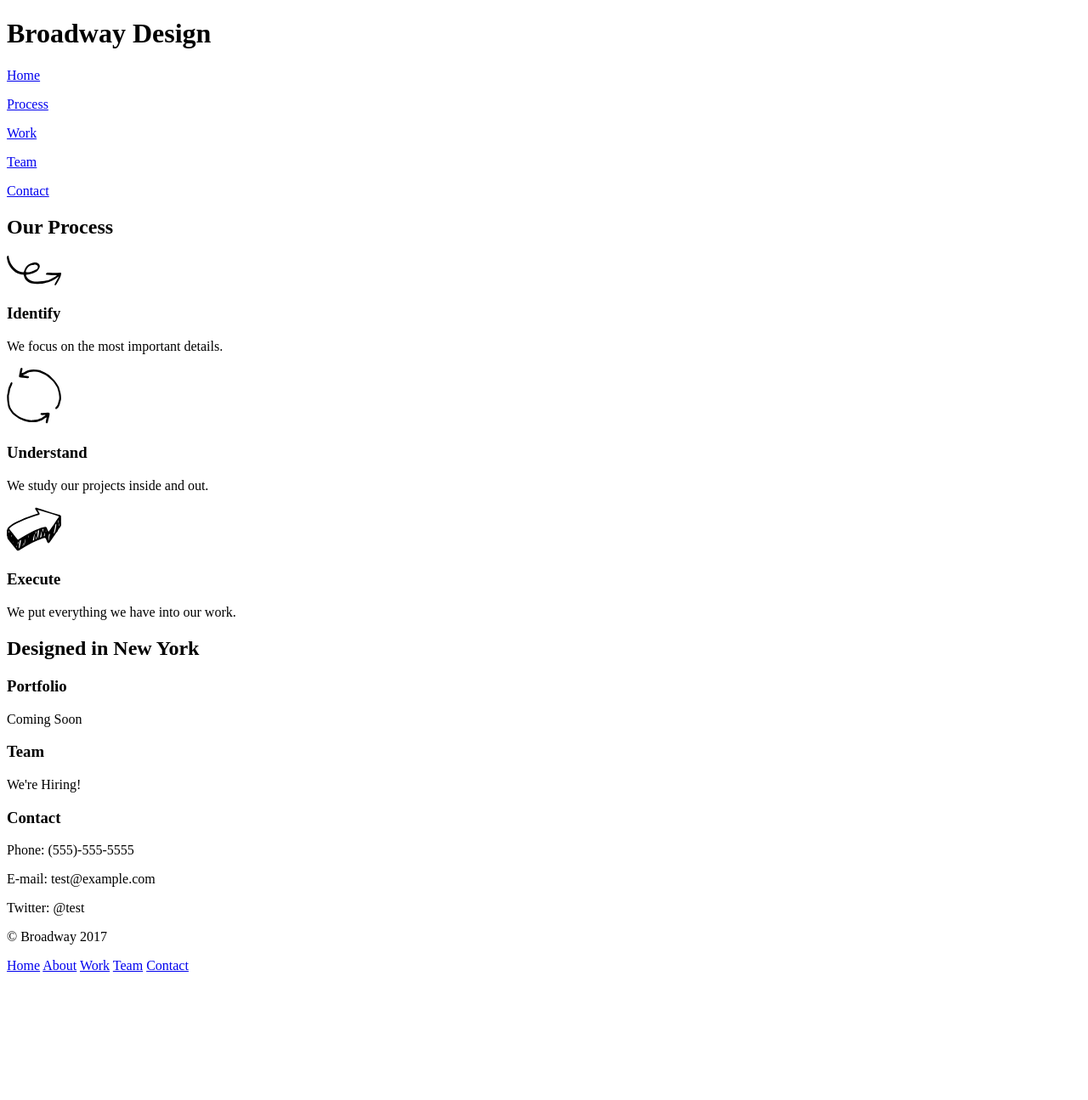
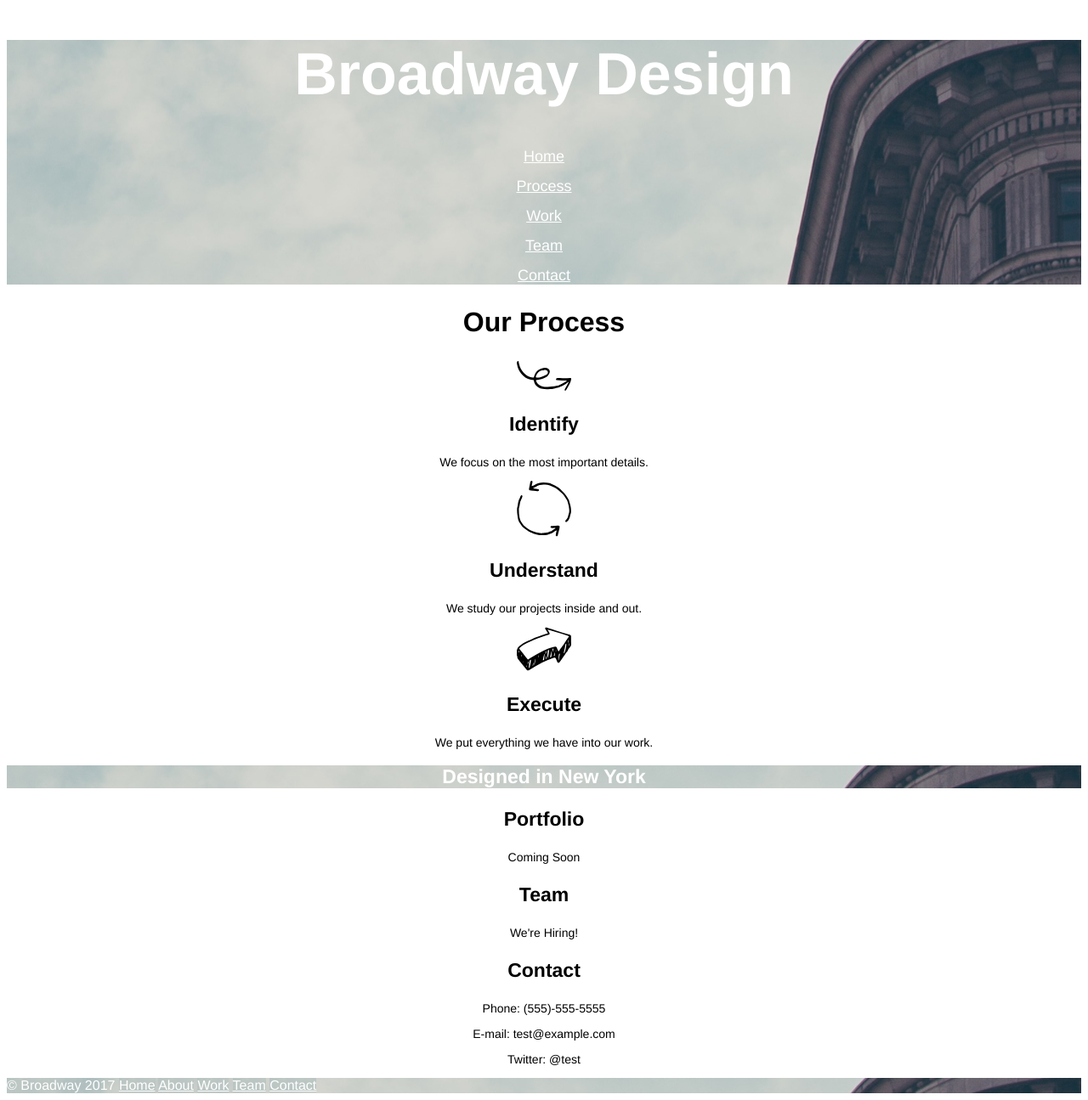
Before and after one commit to sthphil/Broadway, a plain HTML site: page index.html in a window 1280 px wide. Shown: the whole page at 85% size. Before the commit the page ends 1154 px from the top, so only its background shows below. Drawn offline with Linux system fonts and the light colour scheme.

Commit message:
Add CSS to the website. Now complete

```diff
--- a/index.html
+++ b/index.html
@@ -31,7 +31,7 @@
       <p>We put everything we have into our work.</p>
     </div>
 
-    <div class="design">
+    <div class="infos">
       <h2>Designed in New York</h2>
       <h3>Portfolio</h3>
       <p>Coming Soon</p>
@@ -46,7 +46,7 @@
     </div>
 
     <div class="footer">
-      <p>© Broadway 2017</p>
+      <span>© Broadway 2017</span>
       <a href="#">Home</a>
       <a href="#">About</a>
       <a href="#">Work</a>
--- a/resources/css/style.css
+++ b/resources/css/style.css
@@ -0,0 +1,48 @@
+body {
+  font-family: Helvetica, sans;
+  text-align: center;
+}
+
+p {
+  font-size: 14px;
+}
+
+h3 {
+  font-size: 23px;
+  font-weight: bold;
+}
+
+.header {
+  background-image: url("../images/the-flatiron-building.png");
+  color: white;
+}
+
+.header h1 {
+  font-size: 70px;
+  font-weight: bold;
+
+}
+
+.header a {
+  font-size: 18px;
+  color: white;
+}
+
+.process h2 {
+  font-size: 32px;
+  font-weight: bold;
+}
+
+.infos h2 {
+  background-image: url("../images/the-flatiron-building.png");
+  font-size: 23px;
+  font-weight: bold;
+  color: white;
+}
+
+.footer,
+.footer a {
+  background-image: url("../images/the-flatiron-building.png");
+  text-align: left;
+  color: white;
+}
```
